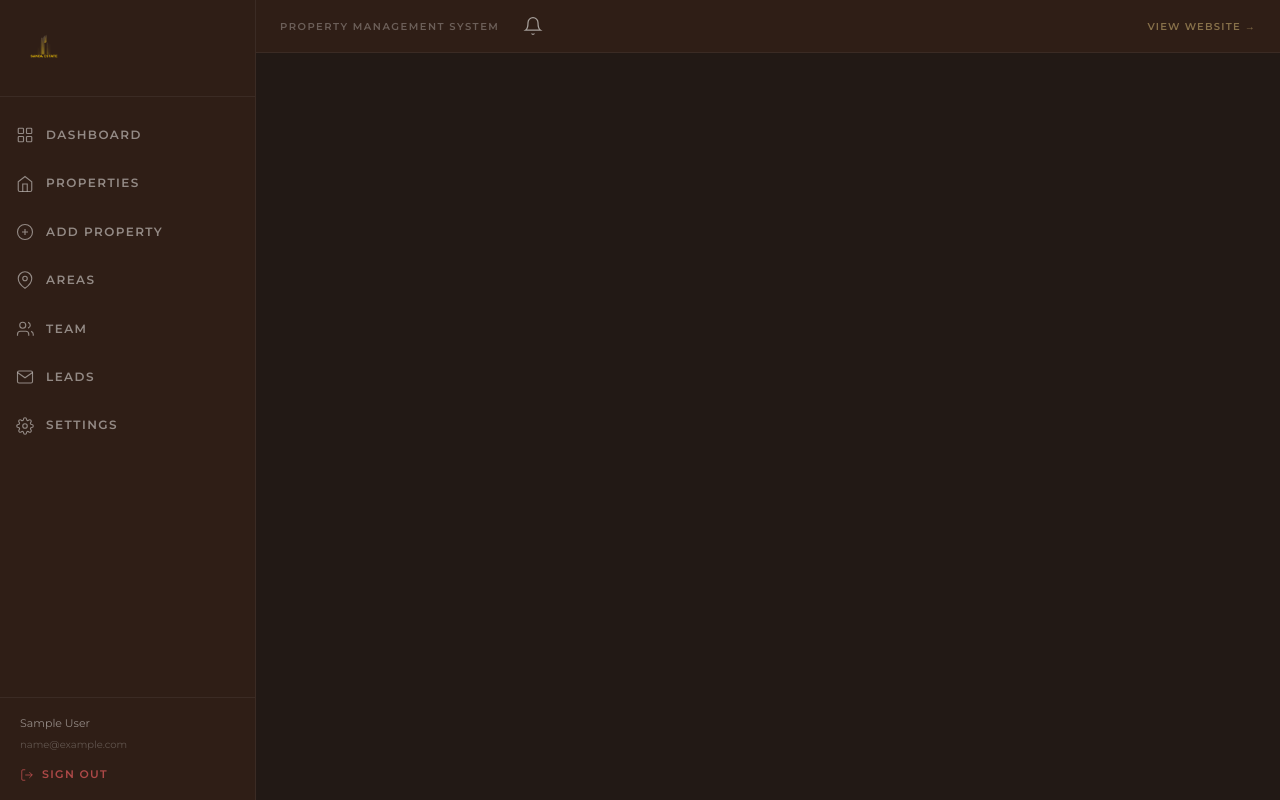
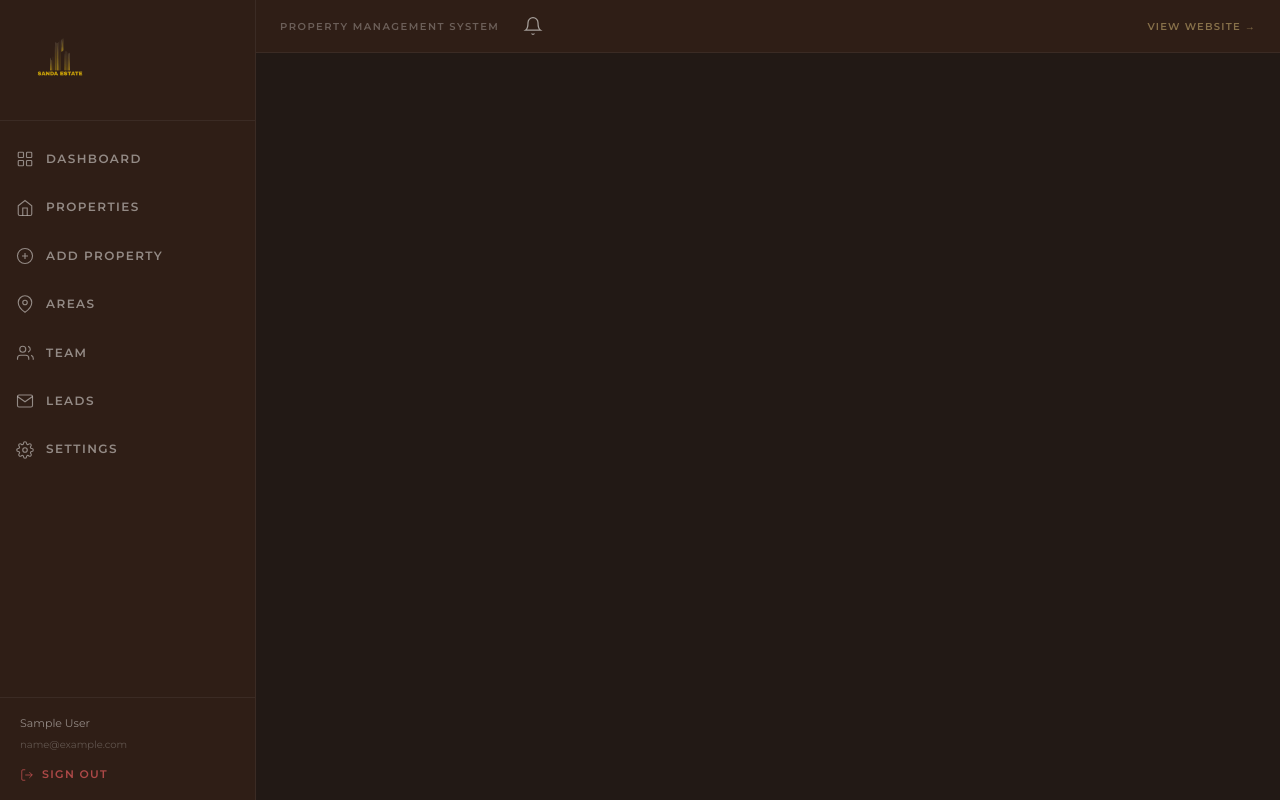
Before and after one commit to ArslanEjaz61/Sanda-Estate, a React (Vite) app: page /admin in a window 1280 px wide. Built offline with nearby package versions, Linux system fonts and the light colour scheme; no server answers; sample sign-in values are in the browser's storage; a web font is replaced by a local one.

Commit message:
Scale up Admin Panel sidebar logo to h-16 md:h-20

```diff
--- a/src/admin/AdminLayout.jsx
+++ b/src/admin/AdminLayout.jsx
@@ -61,8 +61,8 @@ export default function AdminLayout() {
       {/* Sidebar */}
       <aside className={`fixed lg:static inset-y-0 left-0 z-50 w-64 flex flex-col transform transition-transform duration-300 lg:translate-x-0 ${sidebarOpen ? 'translate-x-0' : '-translate-x-full'}`} style={{ background: '#2f1e16', borderRight: '1px solid rgba(255,255,255,0.06)' }}>
         {/* Logo */}
-        <div className="px-5 py-6 flex items-center justify-start" style={{ borderBottom: '1px solid rgba(255,255,255,0.06)' }}>
-          <Logo variant="light" size="sm" />
+        <div className="px-5 py-5 flex items-center justify-start" style={{ borderBottom: '1px solid rgba(255,255,255,0.06)' }}>
+          <Logo variant="light" className="h-16 md:h-20 w-auto" />
         </div>
 
         {/* Nav */}
```
